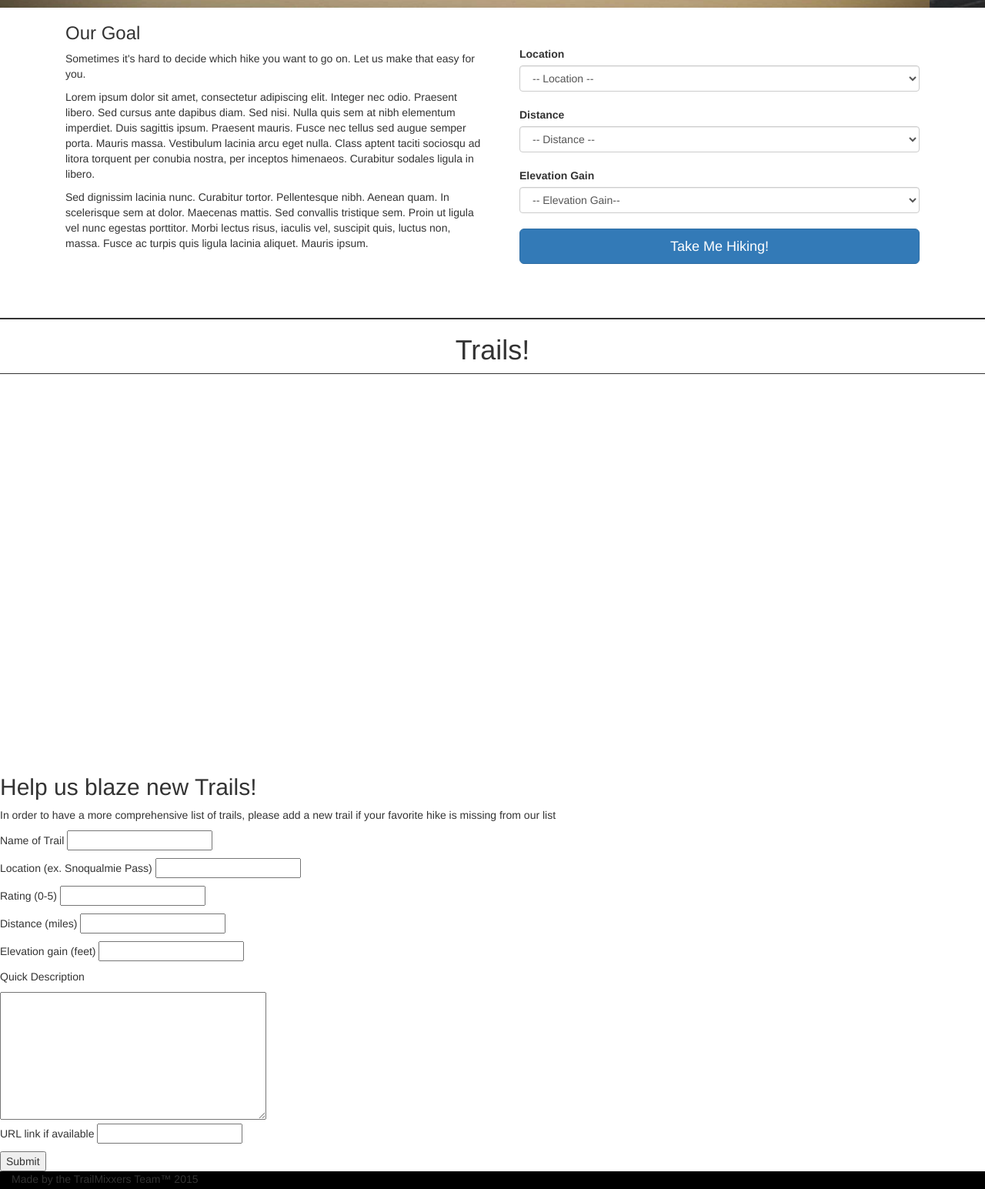
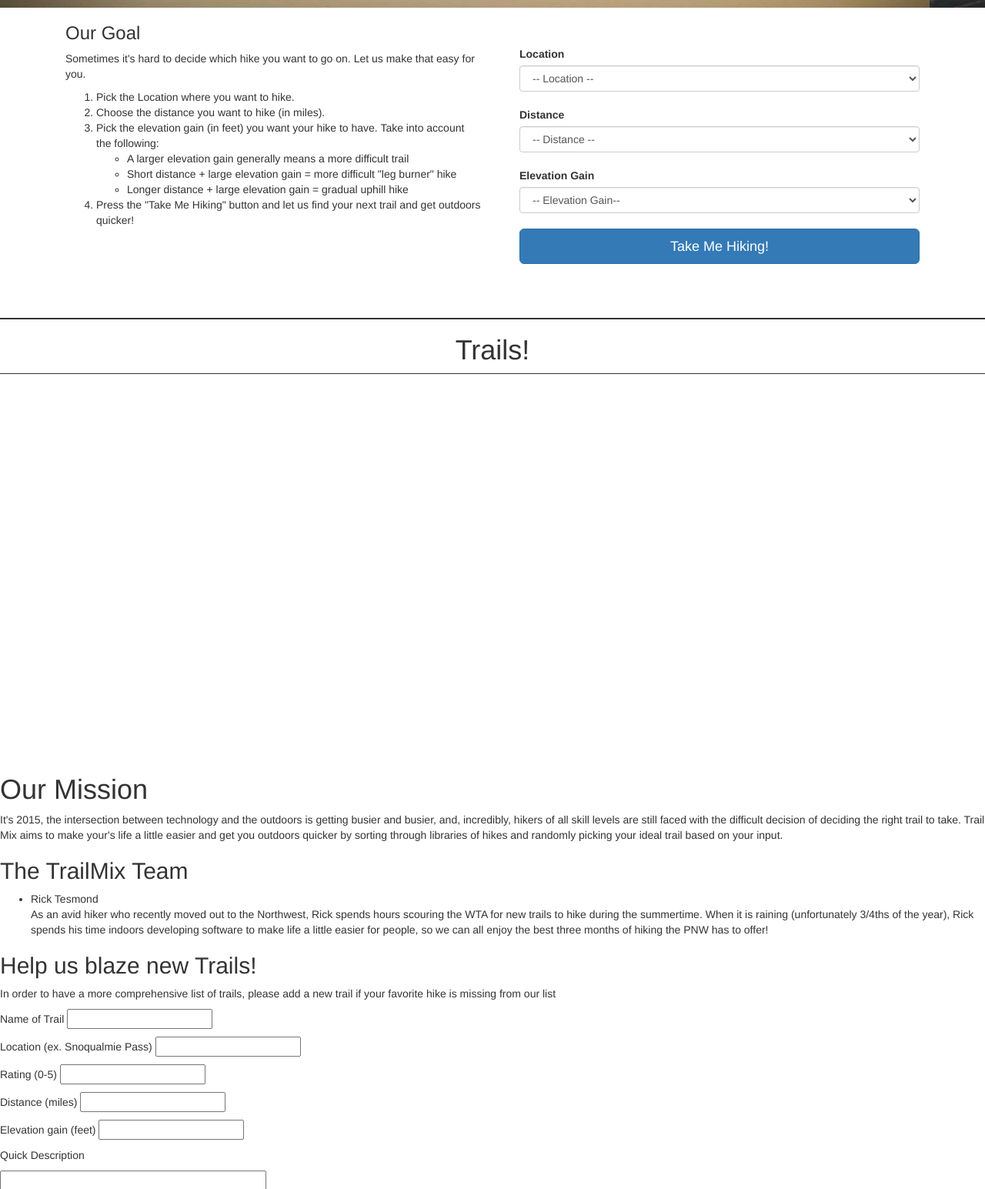
Before and after one commit to trailmixers/hiking-roulette, a plain HTML site: page index.html in a window 1280 px wide. Shown: the part 374-1919 px from the top of the page at 77% size. Drawn offline with nearby package versions, Linux system fonts and the light colour scheme.

Commit message:
added content to the site, and started the about section w/ mission and bio

```diff
--- a/index.html
+++ b/index.html
@@ -70,8 +70,17 @@
         <article class="service col-sm-6">
           <h3>Our Goal</h3>
             <p>Sometimes it's hard to decide which hike you want to go on. Let us make that easy for you.</p>
-            <p>Lorem ipsum dolor sit amet, consectetur adipiscing elit. Integer nec odio. Praesent libero. Sed cursus ante dapibus diam. Sed nisi. Nulla quis sem at nibh elementum imperdiet. Duis sagittis ipsum. Praesent mauris. Fusce nec tellus sed augue semper porta. Mauris massa. Vestibulum lacinia arcu eget nulla. Class aptent taciti sociosqu ad litora torquent per conubia nostra, per inceptos himenaeos. Curabitur sodales ligula in libero. </p>
-            <p>Sed dignissim lacinia nunc. Curabitur tortor. Pellentesque nibh. Aenean quam. In scelerisque sem at dolor. Maecenas mattis. Sed convallis tristique sem. Proin ut ligula vel nunc egestas porttitor. Morbi lectus risus, iaculis vel, suscipit quis, luctus non, massa. Fusce ac turpis quis ligula lacinia aliquet. Mauris ipsum. </p>
+            <ol>
+              <li> Pick the Location where you want to hike.</li>
+              <li> Choose the distance you want to hike (in miles).</li>
+              <li> Pick the elevation gain (in feet) you want your hike to have. Take into account the following:</li>
+                <ul>
+                  <li> A larger elevation gain generally means a more difficult trail</li>
+                  <li> Short distance + large elevation gain = more difficult "leg burner" hike</li>
+                  <li> Longer distance + large elevation gain = gradual uphill hike </li>
+                </ul>
+              <li> Press the "Take Me Hiking" button and let us find your next trail and get outdoors quicker!</li>
+            </ol>
         </article>
         <div class="col-sm-6">
           <section class="form-body">
@@ -113,6 +122,17 @@
   <div class="container col-leg-12" id="trails"><!--where the list of trails go -->
   </div>
 
+  <article class="about-team">
+    <h1>Our Mission</h1>
+    <p>It's 2015, the intersection between technology and the outdoors is getting busier and busier, and, incredibly, hikers of all skill levels are still faced with the difficult decision of deciding the right trail to take. Trail Mix aims to make your's life a little easier and get you outdoors quicker by sorting through libraries of hikes and randomly picking your ideal trail based on your input.</p>
+
+    <h2>The TrailMix Team</h2>
+      <ul>
+        <li><img src="">Rick Tesmond
+          <p>As an avid hiker who recently moved out to the Northwest, Rick spends hours scouring the WTA for new trails to hike during the summertime. When it is raining (unfortunately 3/4ths of the year), Rick spends his time indoors developing software to make life a little easier for people, so we can all enjoy the best three months of hiking the PNW has to offer!</p>
+        </li>
+      </ul>
+
     <div id="newHike">
       <h2>Help us blaze new Trails!</h2>
       <p> In order to have a more comprehensive list of trails, please add a new trail if your favorite hike is missing from our list</p>
@@ -141,12 +161,13 @@
         <input type="submit">
       </form>
     </div>
+  </article>
 
     <footer>
       <div class="container-fluid">
         <div class="row">
           <div class="col-sm-12">
-            <p>Made by the TrailMixxers Team&trade; 2015</p>
+            <p>Made by the TrailMix Team&trade; 2015</p>
           </div>
         </div><!-- row -->
       </div><!-- container-fluid -->
```
Lines whose indentation alone changed are shown as unchanged.
